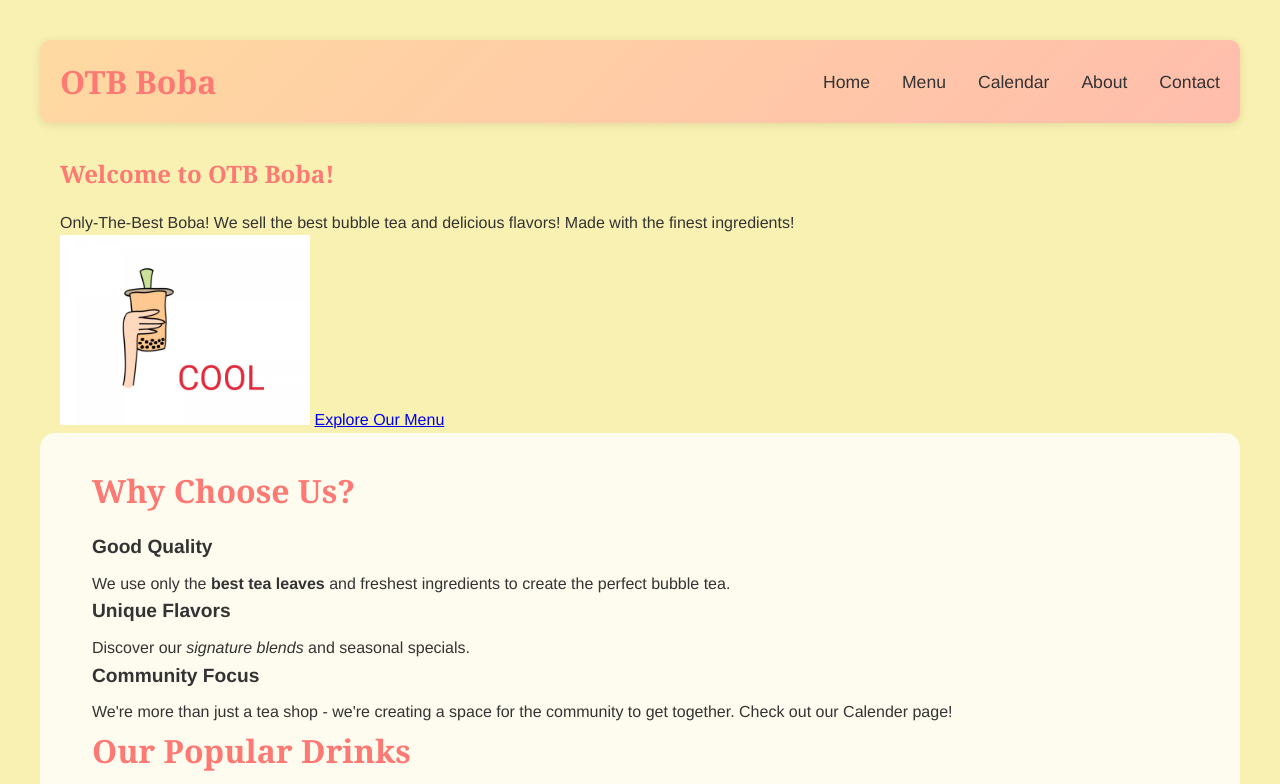
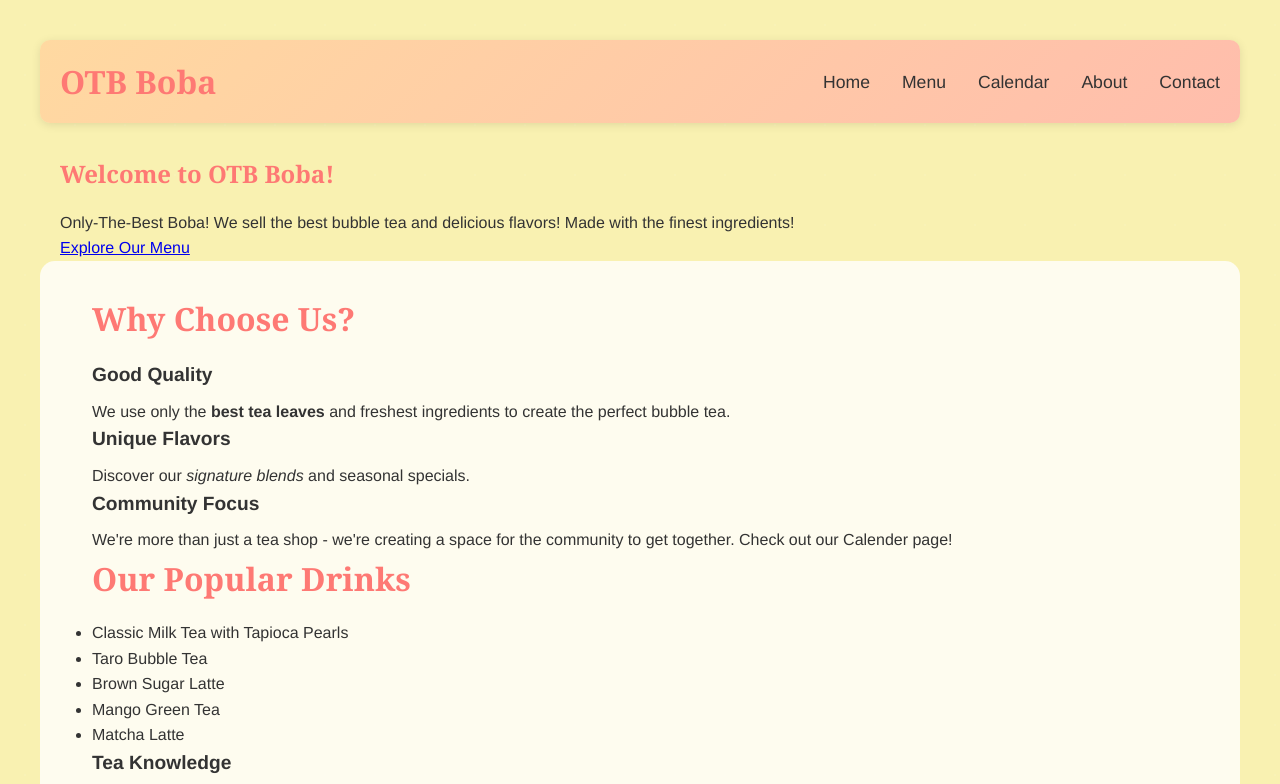
Before and after one commit to zarkhagha/zarkhagha.github.io, a plain HTML site: page index.html in a window 1280 px wide. Shown: the top 784 px of the page. Drawn offline with Linux system fonts and the light colour scheme.

Commit message:
DELETED IMAGE IN index.html
THIS CHANGE DID NOT MAKE THE FINAL CUT, BUT I'VE ADDED IT HERE IN THE REPO SINCE IT'S A BIT OBNOXIOUS (REMOVED THE IMAGE)

```diff
--- a/index.html
+++ b/index.html
@@ -26,7 +26,6 @@
                 <h1>Welcome to OTB Boba!</h1>
                 <p>Only-The-Best Boba! We sell the best bubble tea and delicious flavors! Made with the finest ingredients!</p>
 
-                <img src="images_boba/cool_boba_sketch.jpg" alt=" Sketch of hand holding bubble tea drink with tapioca pearls" class="hero-image" width="250" height="190">
 
                 <a href="menu.html" class="cta-button">Explore Our Menu</a>
             </div>
```
